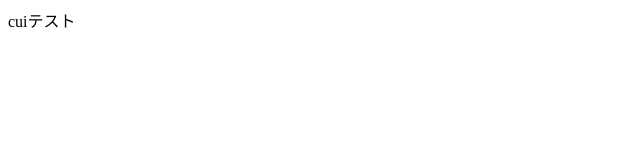
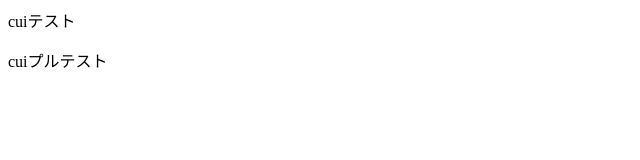
Before and after one commit to fujikawa38/git-cui-test, a plain HTML site: page index.html in a window 1280 px wide. Shown: the full height of the page, 0-640 px from the left. Drawn offline with Linux system fonts and the light colour scheme.

Commit message:
Update index.html

```diff
--- a/index.html
+++ b/index.html
@@ -1 +1,2 @@
 <p>cuiテスト</p>
+<p>cuiプルテスト</p>
```
